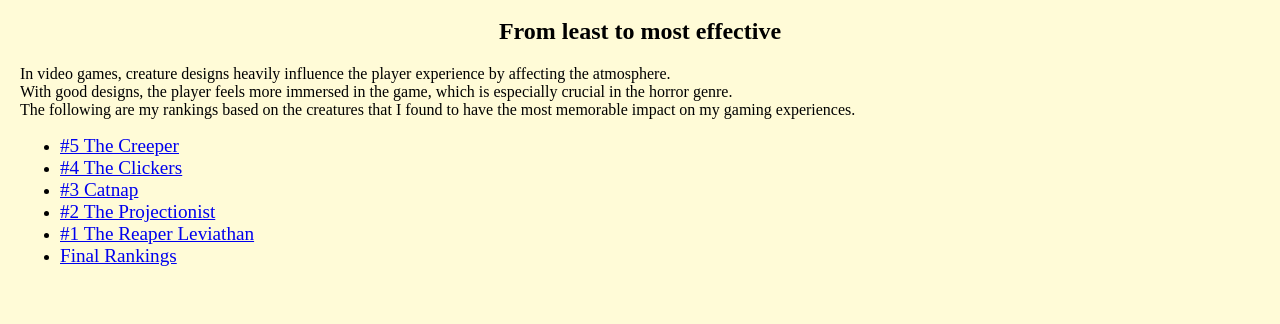
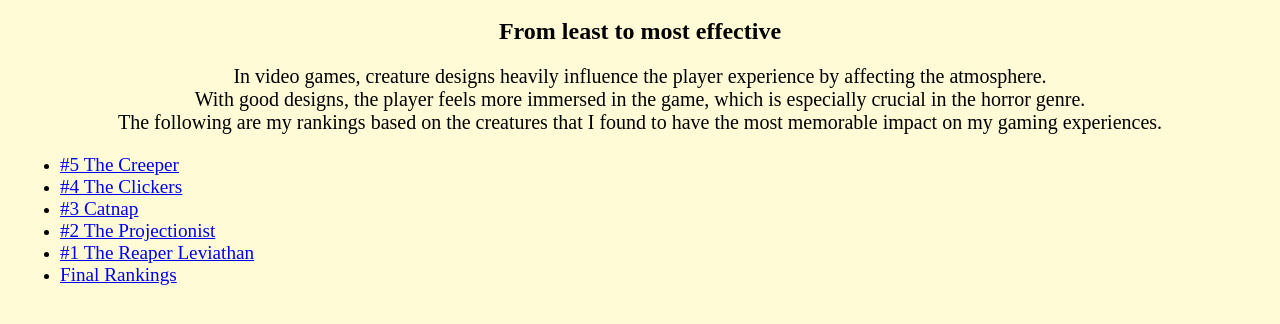
Before and after one commit to AbigailL221/SDEV153-rankings, a plain HTML site: page index.html in a window 1280 px wide. Shown: the part 60-384 px from the top of the page. Drawn offline with Linux system fonts and the light colour scheme.

Commit message:
commit -m home text

```diff
--- a/index.html
+++ b/index.html
@@ -8,7 +8,7 @@
 <body>
     <h1>Video Game Creature Designs</h1>
     <h2>From least to most effective</h2>
-    <p>In video games, creature designs heavily influence the player experience by affecting the atmosphere. <br>
+    <p style="text-align:center; font-size: 125%">In video games, creature designs heavily influence the player experience by affecting the atmosphere. <br>
     With good designs, the player feels more immersed in the game, which is especially crucial in the horror genre. <br>
     The following are my rankings based on the creatures that I found to have the most memorable impact on my gaming experiences. <br>
     </p>
```
